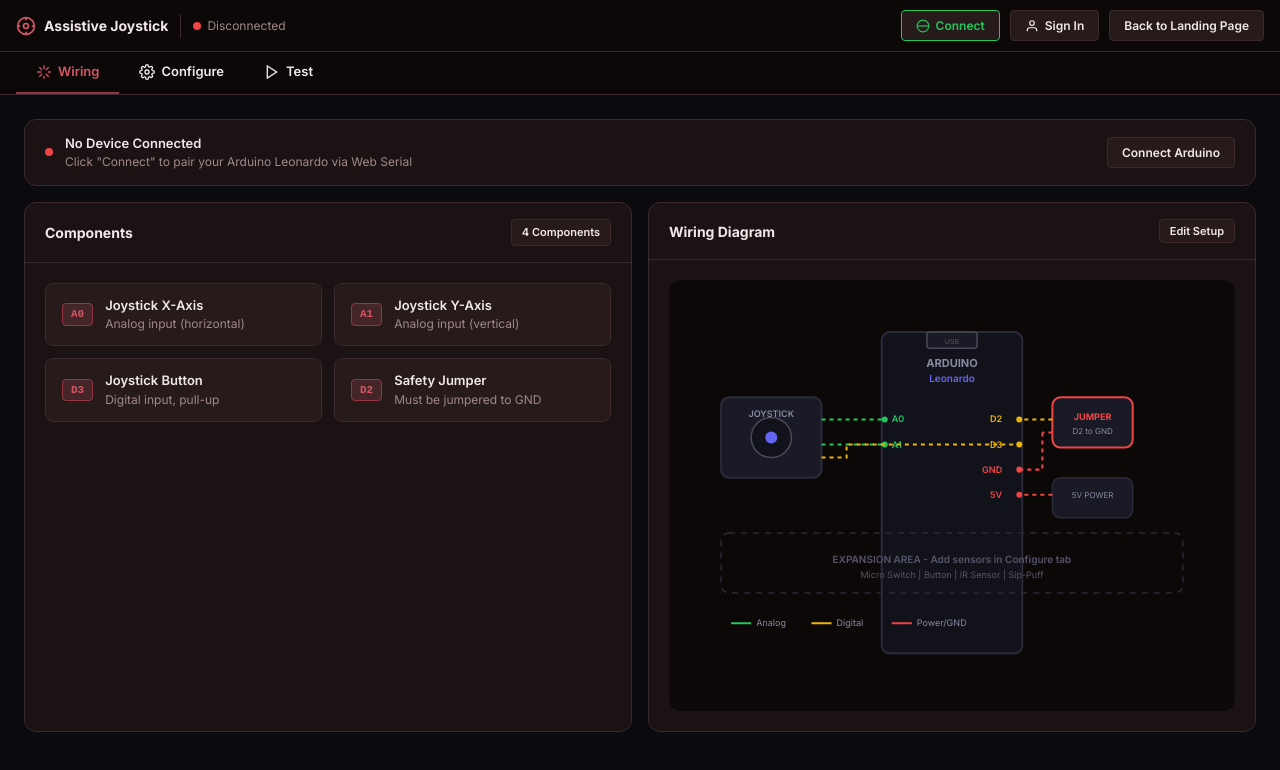
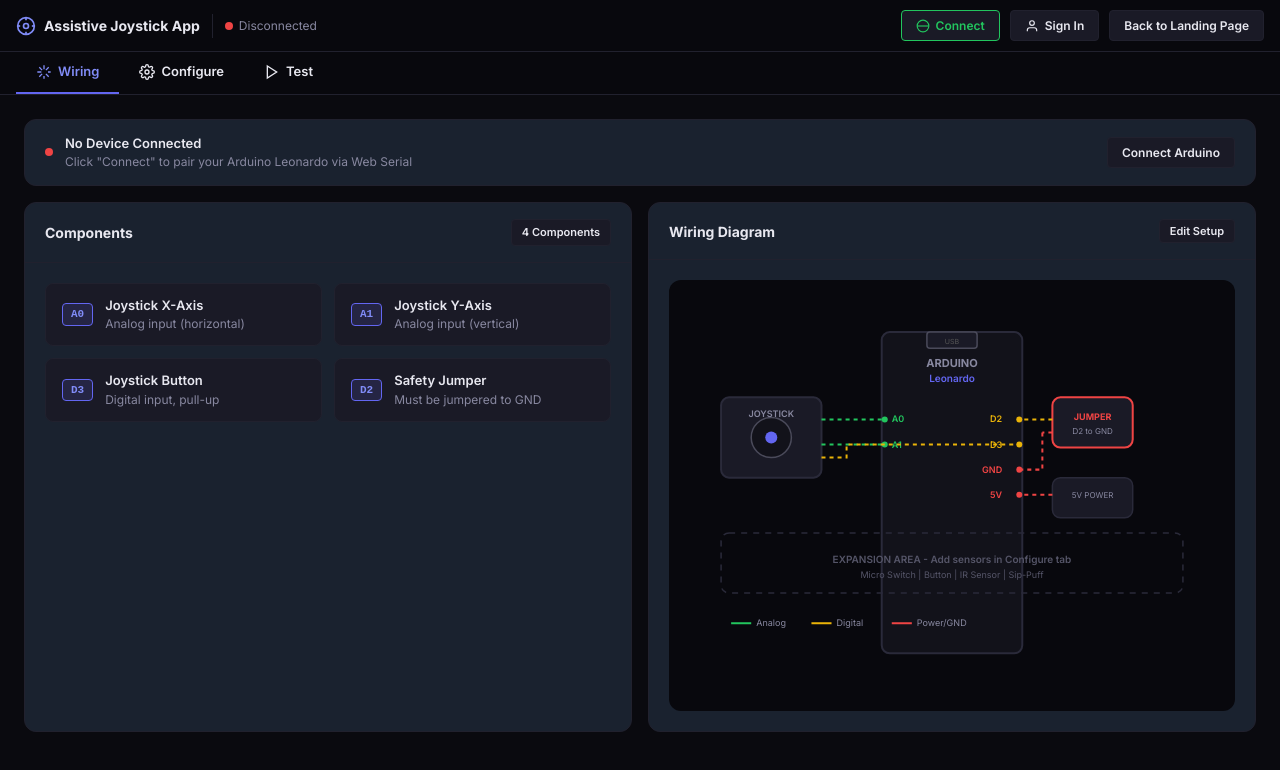
Before and after one commit to hamannkd-48/joystick_app, a website built with Vite: page app.html in a window 1280 px wide. Built offline with nearby package versions, Linux system fonts and the light colour scheme; some packages are replaced by stand-ins of ours; no server answers.

Commit message:
myriad commit

```diff
--- a/app.html
+++ b/app.html
@@ -25,7 +25,7 @@
           <line x1="2" y1="12" x2="5" y2="12"/>
           <line x1="19" y1="12" x2="22" y2="12"/>
         </svg>
-        <span>Assistive Joystick</span>
+        <span>Assistive Joystick App</span>
       </a>
       <div class="topbar-sep"></div>
       <div class="topbar-status" id="connectionStatus">
--- a/css/app.css
+++ b/css/app.css
@@ -1,14 +1,14 @@
 /* ============================================================
    APP STYLES - Assistive Joystick
    ============================================================ */
-/*:root {
+:root {
   --bg: #0a0a0f;
-  --bg-card: #12121a;
+  --bg-card: /*#12121a*/rgba(31, 41, 55, .8);
   --bg-dark: #08080d;
   --surface: #1a1a26;
   --surface-hover: #22222e;
-  --border: #2a2a3a;
-  --border-active: #4a4a5a;
+  --border: #21212e;
+  --border-active: #3e3e4b;
   --text: #e8e8f0;
   --text-dim: #8888a0;
   --text-muted: #555568;
@@ -25,9 +25,9 @@
   --radius: 12px;
   --radius-sm: 8px;
   --radius-xs: 4px;
-}*/
+}
 
-:root {
+/*:root {
   --bg: #0a0a0f;
   --bg-card: #1a1213;
   --bg-dark: #0d0808;
@@ -50,7 +50,7 @@
   --radius-sm: 8px;
   --radius-xs: 4px;
   --radius: 12px;
-}
+}*/
 
 * { margin: 0; padding: 0; box-sizing: border-box; }
 
--- a/css/landing.css
+++ b/css/landing.css
@@ -1,7 +1,7 @@
 /* ============================================================
    LANDING PAGE STYLES - Assistive Joystick
    ============================================================ */
-/*:root {
+:root {
   --bg: #0a0a0f;
   --bg-card: #12121a;
   --bg-dark: #08080d;
@@ -15,7 +15,7 @@
   --green: #22c55e;
   --radius: 12px;
   --radius-sm: 8px;
-}*/
+}
 
 /*:root {
   --bg: #0a0a0f;
@@ -33,6 +33,7 @@
   --radius-sm: 8px;
 }*/
 
+/* RED STYLES
 :root {
   --bg: #0a0a0f;
   --bg-card: #1a1213;
@@ -47,7 +48,7 @@
   --green: #22c55e;
   --radius: 12px;
   --radius-sm: 8px;
-}
+}*/
 
 * { margin: 0; padding: 0; box-sizing: border-box; }
 
```
